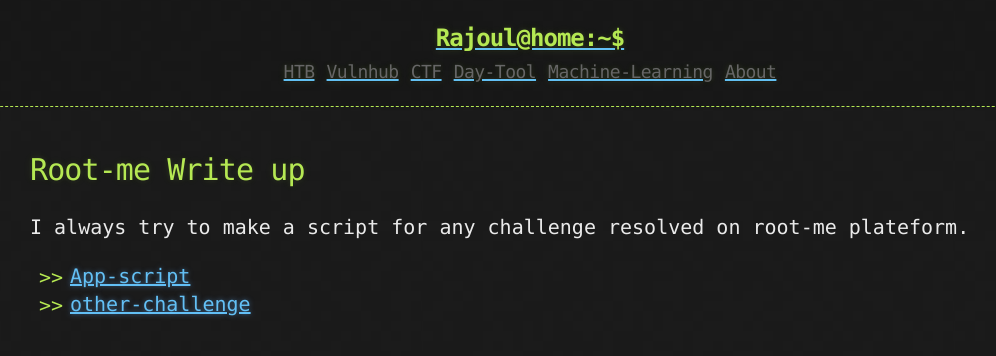
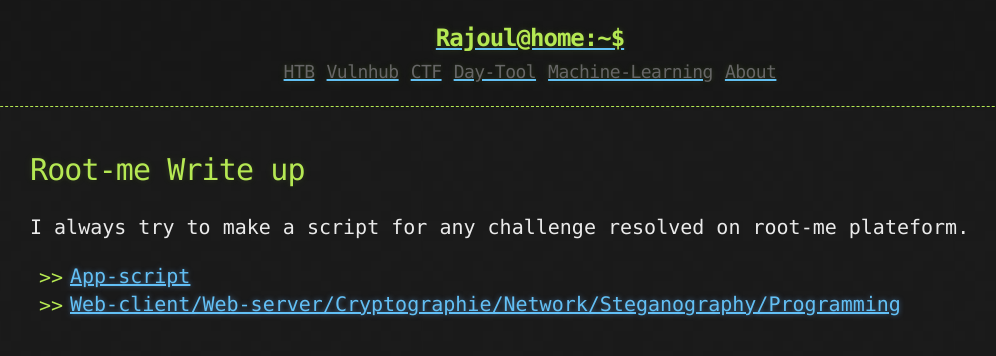
Before and after one commit to rajoul/rajoul.github.io, a Jekyll site: the page built from root-me.md, in a window 1280 px wide. Shown: the top 356 px of the page, without its empty margins (110-1106 px from the left). Built offline with Jekyll 4.4.1, drawn with Linux system fonts in a browser that asks for light colours.

Commit message:
Update root-me.md

```diff
--- a/root-me.md
+++ b/root-me.md
@@ -6,4 +6,4 @@
 ## Root-me Write up
 I always try to make a script for any challenge resolved on root-me plateform.
 * [App-script](https://rajoul.github.io/root-me/app-script)
-* [other-challenge](https://rajoul.github.io/root-me)
+* [Web-client/Web-server/Cryptographie/Network/Steganography/Programming](https://github.com/rajoul/root-me)
```
